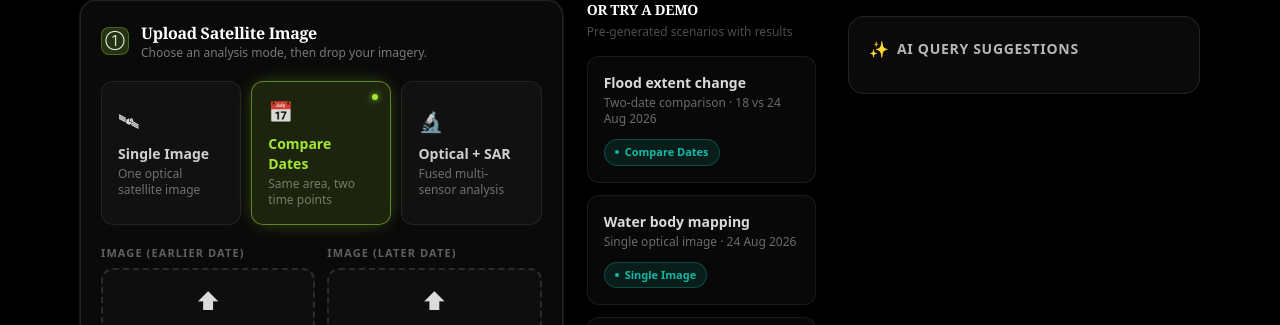
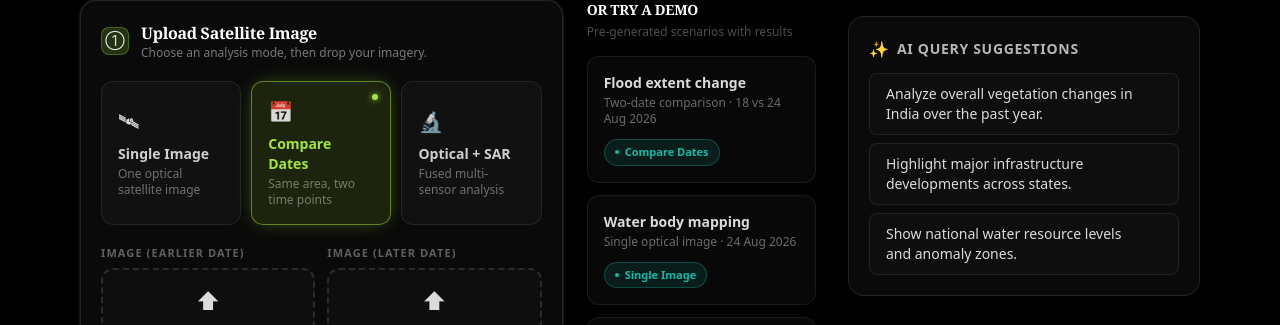
Before and after one commit to Ayush1289Kumar/SatQuery, a React (Vite) app: page / in a window 1280 px wide. Shown: the part 754-1079 px from the top of the page. Built offline with nearby package versions, Linux system fonts and the light colour scheme.

Commit message:
fix: resolve typescript build erros

```diff
--- a/src/components/AIQuerySuggestions.tsx
+++ b/src/components/AIQuerySuggestions.tsx
@@ -6,6 +6,11 @@ interface AIQuerySuggestionsProps {
 }
 
 const SUGGESTIONS: Record<Category, string[]> = {
+  home: [
+    "Analyze overall vegetation changes in India over the past year.",
+    "Highlight major infrastructure developments across states.",
+    "Show national water resource levels and anomaly zones."
+  ],
   agriculture: [
     "Analyze crop yield patterns in Punjab over the last 3 years.",
     "Show me vegetation index changes in Maharashtra during monsoon.",
--- a/src/components/IndiaMapHero.tsx
+++ b/src/components/IndiaMapHero.tsx
@@ -4,7 +4,6 @@ import { INDIA_STATES, type CityData } from '../data/indiaMockData';
 const geoUrl = "https://cdn.jsdelivr.net/npm/world-atlas@2/countries-110m.json";
 
 interface IndiaMapHeroProps {
-  theme: string;
   className?: string;
   selectedCityId: string | null;
   onCitySelect: (cityId: string | null) => void;
```
